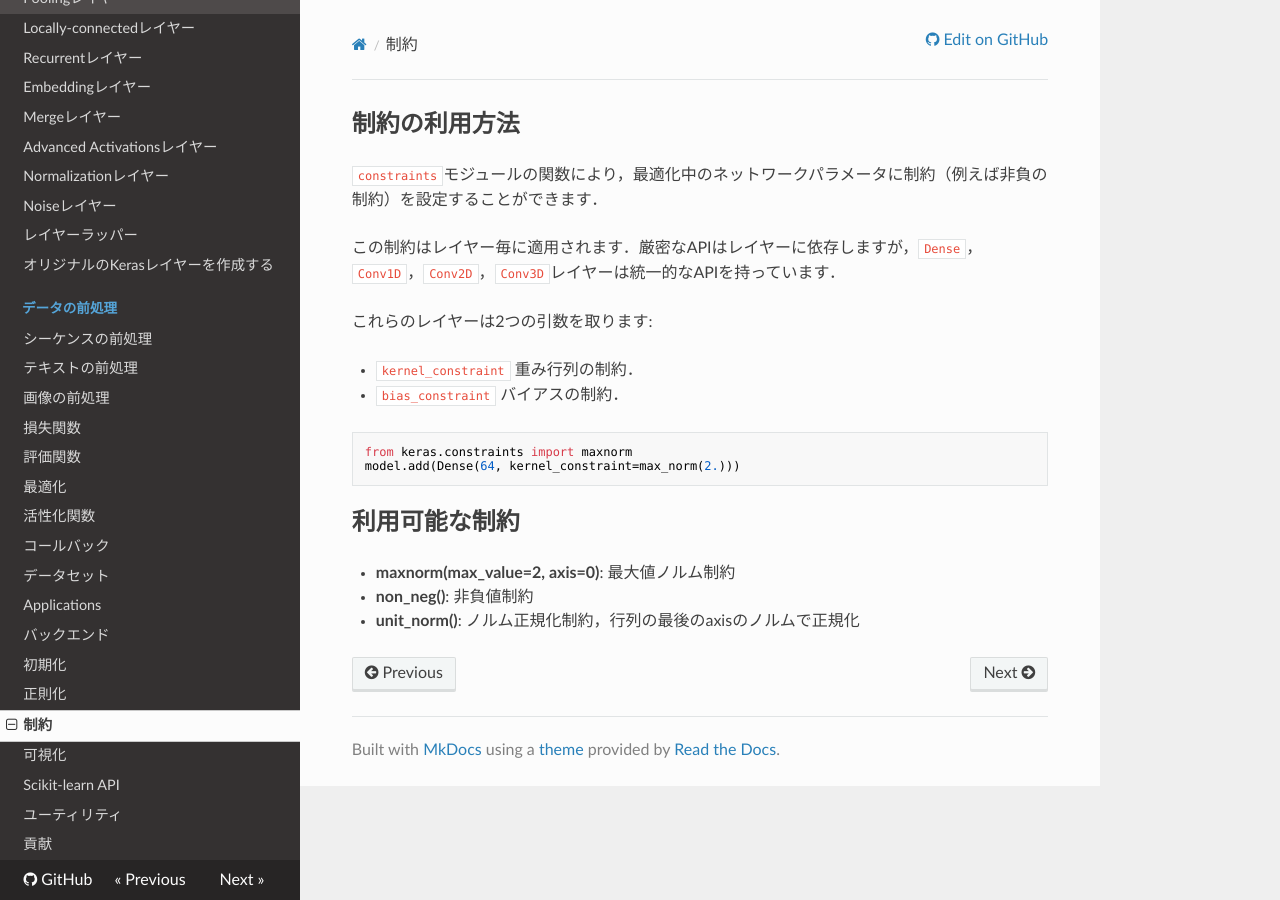
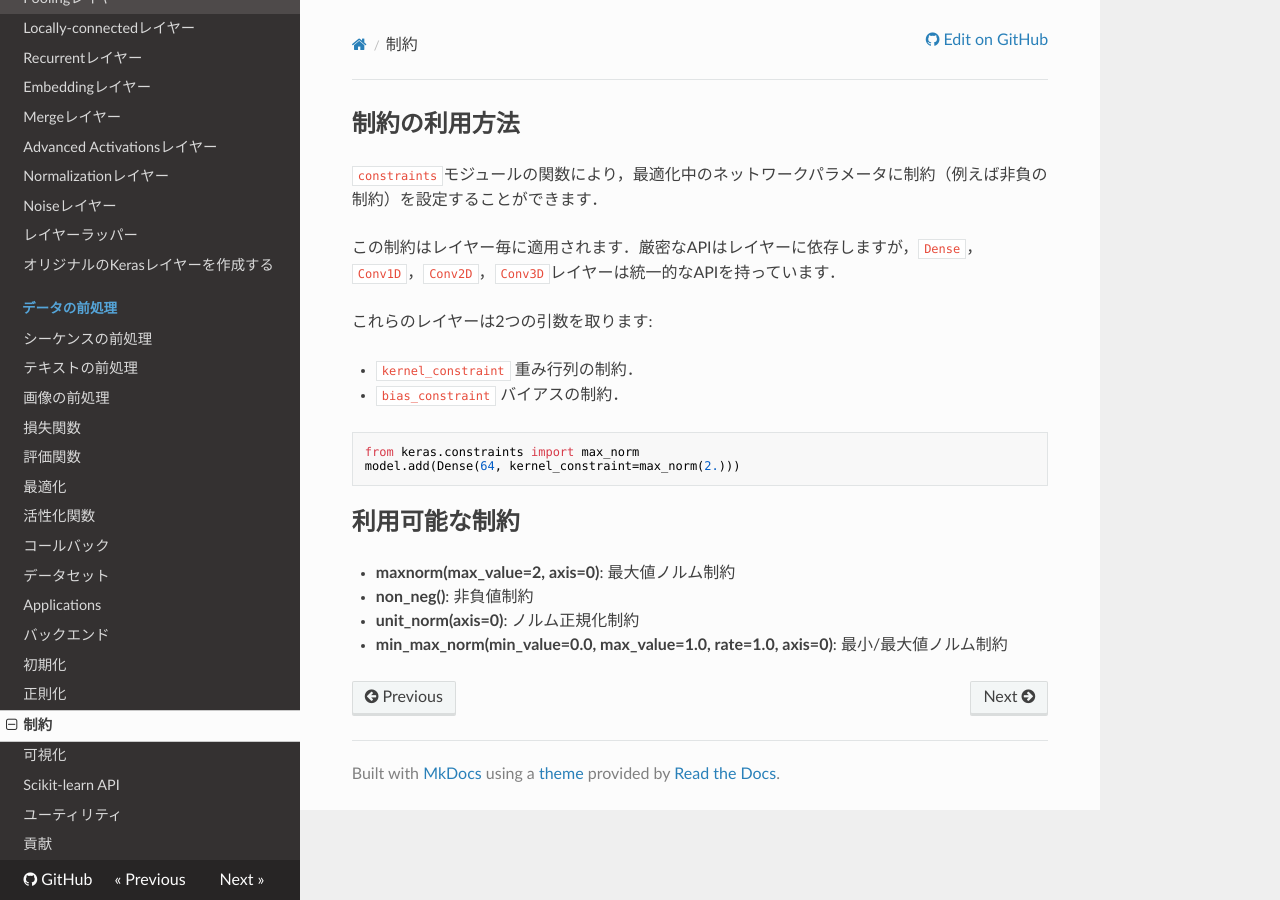
Before and after one commit to keras-team/keras-docs-ja, an MkDocs documentation site: the page built from sources/constraints.md, in a window 1280 px wide. Built offline with MkDocs 1.6.1, drawn with Linux system fonts in a browser that asks for light colours; nearby versions of some CDN libraries; old or Windows-style settings are respelled for this version of MkDocs.

Commit message:
Update code snipet and add a constraint

````diff
--- a/sources/constraints.md
+++ b/sources/constraints.md
@@ -10,7 +10,7 @@
 - `bias_constraint` バイアスの制約．
 
 ```python
-from keras.constraints import maxnorm
+from keras.constraints import max_norm
 model.add(Dense(64, kernel_constraint=max_norm(2.)))
 ```
 
@@ -18,4 +18,5 @@ model.add(Dense(64, kernel_constraint=max_norm(2.)))
 
 - __maxnorm(max_value=2, axis=0)__: 最大値ノルム制約
 - __non_neg()__: 非負値制約
-- __unit_norm()__: ノルム正規化制約，行列の最後のaxisのノルムで正規化
+- __unit_norm(axis=0)__: ノルム正規化制約
+- __min_max_norm(min_value=0.0, max_value=1.0, rate=1.0, axis=0)__: 最小/最大値ノルム制約
````
